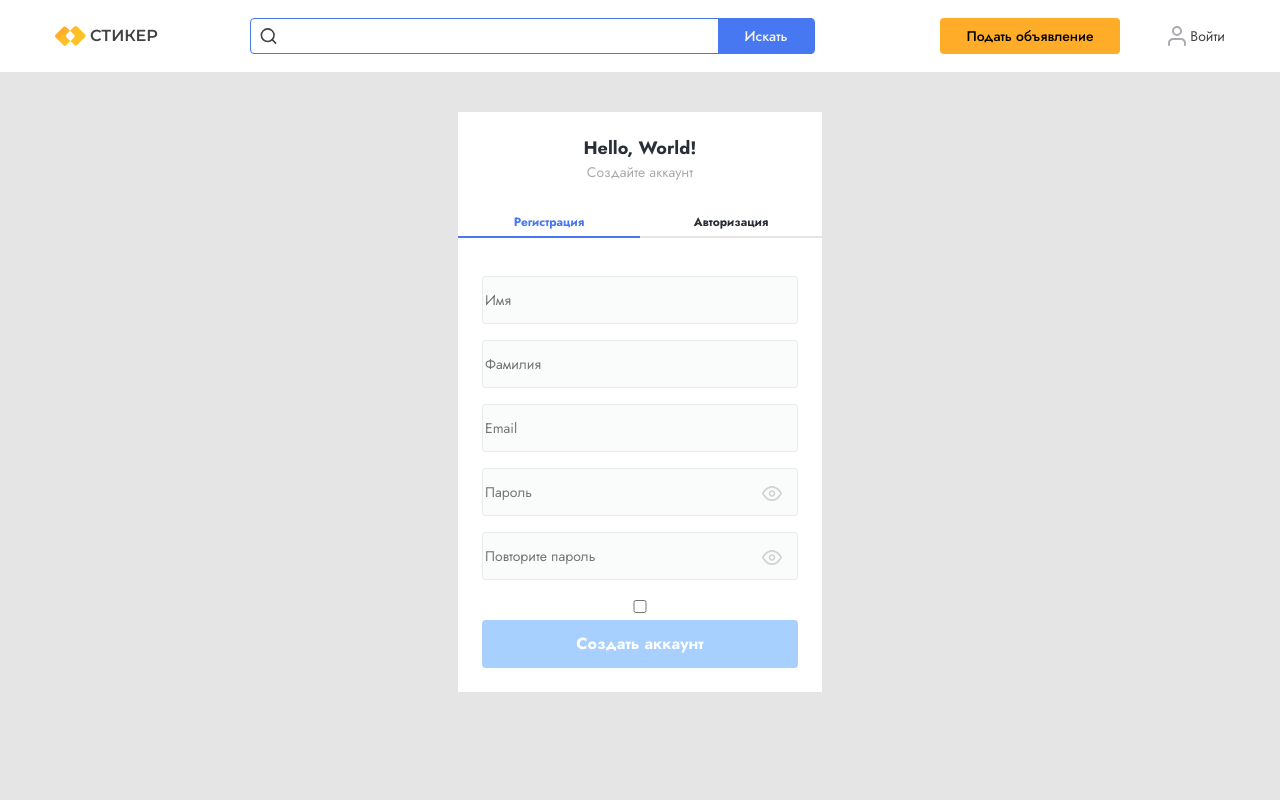
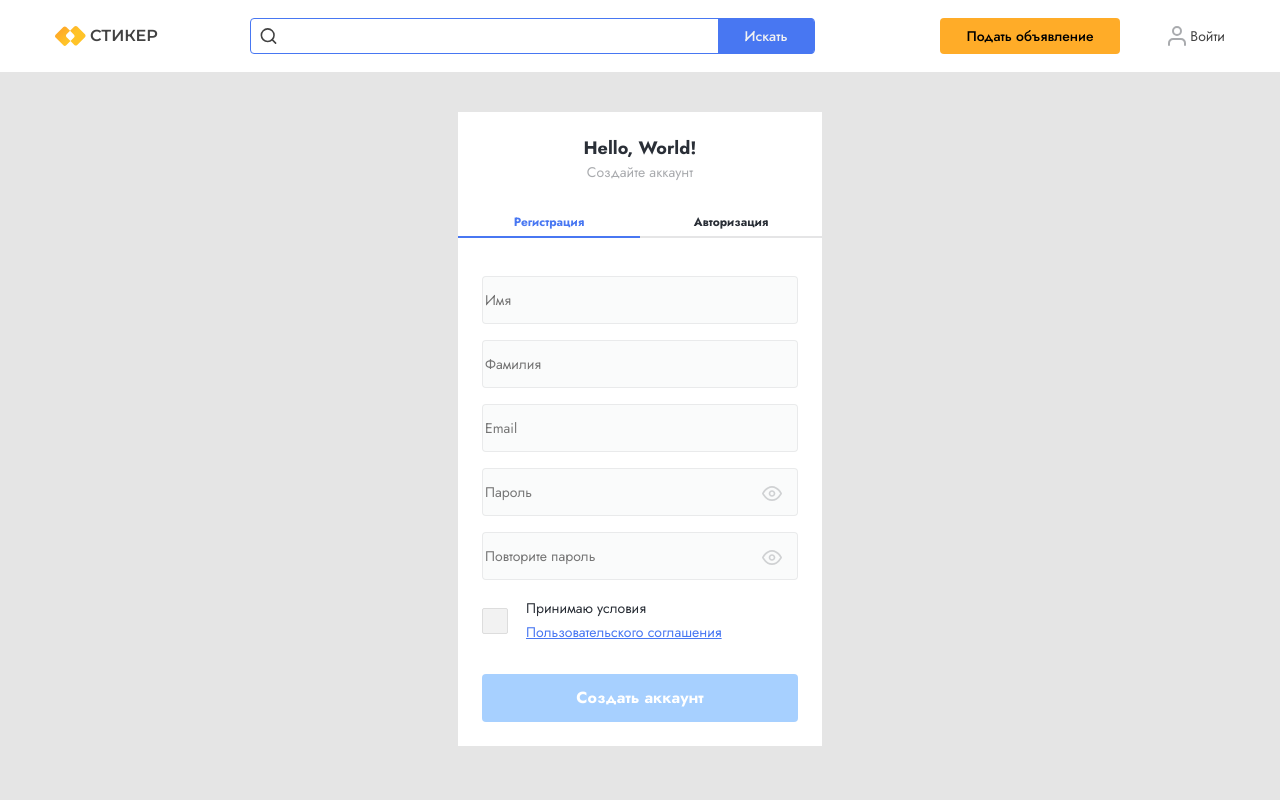
Before and after one commit to Evazyled/bulletin-board, a React (Create React App) app: page /registration in a window 1280 px wide. Shown: the top 800 px of the page. Built offline with nearby package versions, Linux system fonts and the light colour scheme.

Commit message:
error page

```diff
--- a/src/App.tsx
+++ b/src/App.tsx
@@ -6,12 +6,14 @@ import PageWrapper from './components/common/PageWrapper/PageWrapper';
 import AuthPage from './pages/AuthPage/AuthPage';
 
 import RegistrationPage from './pages/RegistrationPage/RegistrationPage';
+import ErrorPage from './pages/ErrorPage/ErrorPage';
 
 const App = () => (
   <Routes>
     <Route path="/" element={<PageWrapper />}>
       <Route path="/registration" element={<RegistrationPage />} />
       <Route path="/auth" element={<AuthPage />} />
+      <Route path="*" element={<ErrorPage />} />
     </Route>
   </Routes>
 );
--- a/src/components/common/Form/Form.module.scss
+++ b/src/components/common/Form/Form.module.scss
@@ -29,6 +29,24 @@
   &__body {
     width: 100%;
     padding: 24px;
+  }
+}
+
+.conditional__check {
+  position: relative;
+}
+.conditional {
+  display: flex;
+  margin-bottom: 30px;
+  align-items: center;
+}
+.conditional__text {
+  display: flex;
+  flex-direction: column;
+  margin-left: 16px;
+  a {
+    color: $blue-color;
+    text-decoration: underline;
   }
 }
 
@@ -103,3 +121,60 @@ ul {
   border-bottom: 2px solid rgba($title-color, 0.12);
   padding-bottom: 4px;
 }
+input[type='checkbox']:checked,
+input[type='checkbox']:not(:checked) {
+  position: absolute;
+  left: -9999px;
+}
+
+input[type='checkbox']:checked + label,
+input[type='checkbox']:not(:checked) + label {
+  display: inline-block;
+  padding-left: 28px;
+  line-height: 20px;
+  cursor: pointer;
+}
+
+input[type='checkbox']:checked + label:before,
+input[type='checkbox']:not(:checked) + label:before {
+  content: '';
+  position: absolute;
+  left: 0px;
+  top: 0px;
+  width: 24px;
+  height: 24px;
+  border: 1px solid #dddddd;
+  background-color: $grey-color;
+}
+
+input[type='checkbox']:checked + label:before,
+input[type='checkbox']:not(:checked) + label:before {
+  border-radius: 2px;
+}
+
+input[type='checkbox']:checked + label:after,
+input[type='checkbox']:not(:checked) + label:after {
+  content: '';
+  position: absolute;
+  transition: all 0.2s ease;
+}
+
+input[type='checkbox']:checked + label:after,
+input[type='checkbox']:not(:checked) + label:after {
+  left: 4px;
+  top: 6px;
+  width: 12px;
+  height: 6px;
+  border-radius: 1px;
+  border-left: 4px solid $blue-color;
+  border-bottom: 4px solid $blue-color;
+  transform: rotate(-45deg);
+}
+
+input[type='checkbox']:not(:checked) + label:after {
+  opacity: 0;
+}
+
+input[type='checkbox']:checked + label:after {
+  opacity: 1;
+}
--- a/src/components/common/Form/RegForm.tsx
+++ b/src/components/common/Form/RegForm.tsx
@@ -1,6 +1,8 @@
 /* eslint-disable jsx-a11y/label-has-associated-control */
 import React, { useRef, useState } from 'react';
 import { FormikErrors, useFormik } from 'formik';
+import { useNavigate } from 'react-router';
+import { NavLink } from 'react-router-dom';
 import Form from './Form';
 import Button from '../Button/Button';
 import style from './Form.module.scss';
@@ -63,9 +65,10 @@ const RegForm = () => {
 
   const [passwordVisible, setPasswordVisible] = useState(false);
   const [checked, setChecked] = useState(false);
-  function chengeCheckbox() {
+  function changeCheckbox() {
     setChecked(!checked);
   }
+  const navigate = useNavigate();
   return (
     <Form title="Hello, World!" subTitle="Создайте аккаунт">
       <form onSubmit={formik.handleSubmit}>
@@ -155,7 +158,19 @@ const RegForm = () => {
             <div>{formik.errors.confirmPassword}</div>
           ) : null}
         </div>
-        <input type="checkbox" checked={checked} onChange={chengeCheckbox} />
+        <div className={style.conditional}>
+          <div className={style.conditional__check}>
+            <input type="checkbox" checked={checked} onChange={changeCheckbox} id="c1" />
+            <label htmlFor="c1" />
+          </div>
+          <div className={style.conditional__text}>
+            Принимаю условия
+            <a href="http://google.com" target="_blank" rel="noopener noreferrer">
+              Пользовательского соглашения
+            </a>
+          </div>
+        </div>
+
         <Button title="Создать аккаунт" disabled={!checked} />
       </form>
     </Form>
--- a/src/components/common/PageWrapper/PageWrapper.tsx
+++ b/src/components/common/PageWrapper/PageWrapper.tsx
@@ -2,7 +2,6 @@ import React from 'react';
 import { Outlet } from 'react-router';
 import Footer from '../Footer/Footer';
 import Header from '../Header/Header';
-
 import style from './PageWrapper.module.scss';
 
 const PageWrapper = () => (
--- /dev/null
+++ b/src/pages/ErrorPage/ErrorPage.module.scss
@@ -0,0 +1,19 @@
+@import '../../assets/style/main.scss';
+
+.errorPage {
+  width: 100%;
+  display: flex;
+  align-items: center;
+  justify-content: space-between;
+
+  h1 {
+    color: $black-color;
+    font-weight: 700;
+    font-size: 24px;
+  }
+  span {
+    display: block;
+    color: $black-color;
+    opacity: 0.8;
+  }
+}
--- /dev/null
+++ b/src/pages/ErrorPage/ErrorPage.tsx
@@ -0,0 +1,16 @@
+import React from 'react';
+import image from '../../assets/image/error.png';
+import style from './ErrorPage.module.scss';
+
+const ErrorPage = () => (
+  <div className={`${style.errorPage} ${style.container}`}>
+    <div>
+      <h1>Упс! Кажется, на эту страницу прилег котик</h1>
+      <span>Ошибка 404</span>
+      <span>Мы уже разбираемся, почему так получилось, скоро все починим.</span>
+    </div>
+    <img alt="error " src={image} />
+  </div>
+);
+
+export default ErrorPage;
```
Also changed, not shown: src/assets/image/error.png (added).
